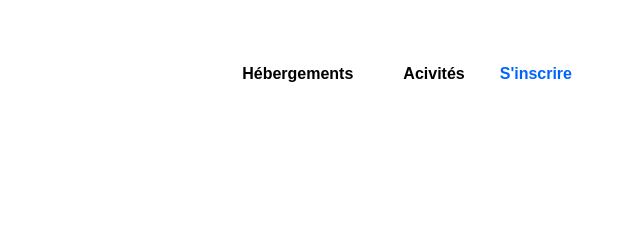
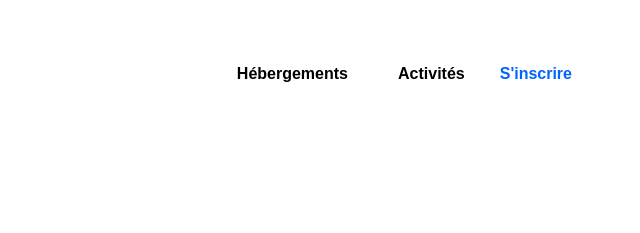
Before and after one commit to Akilai-lab/PEREZMarina_2_30112020, a plain HTML site: page projet-2-maquette/index.html in a window 1280 px wide. Shown: the top 233 px of the page, 640-1280 px from the left. Drawn offline with Linux system fonts and the light colour scheme.

Commit message:
modif lien

```diff
--- a/projet-2-maquette/index.html
+++ b/projet-2-maquette/index.html
@@ -14,7 +14,7 @@
             <img src="images/logo/Reservia@3x.png" title="logo Reservia" />
             <nav>
                 <a href="#accommodations" class="bold">Hébergements</a>
-                <a href="#activites" class="bold">Acivités</a>
+                <a href="#activites" class="bold">Activités</a>
             </nav>
             <a href="#" class="bolder blueText">S'inscrire</a>
         </header>
```
